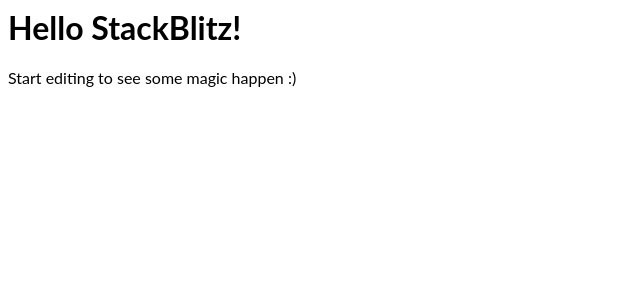
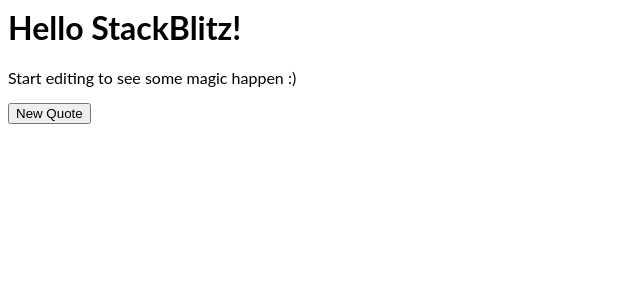
Before and after one commit to lemredd/random-quote-machine, a React (Create React App) app: page / in a window 1280 px wide. Shown: the top 300 px of the page, without its empty margins (0-640 px from the left). Built offline with nearby package versions, Linux system fonts and the light colour scheme.

Commit message:
feat: make `#new-quote`

```diff
--- a/src/App.tsx
+++ b/src/App.tsx
@@ -6,6 +6,7 @@
     <div id="quote-box">
       <h1 id="text">Hello StackBlitz!</h1>
       <p id="author">Start editing to see some magic happen :)</p>
+      <button id="new-quote">New Quote</button>
     </div>
   );
 }
```
